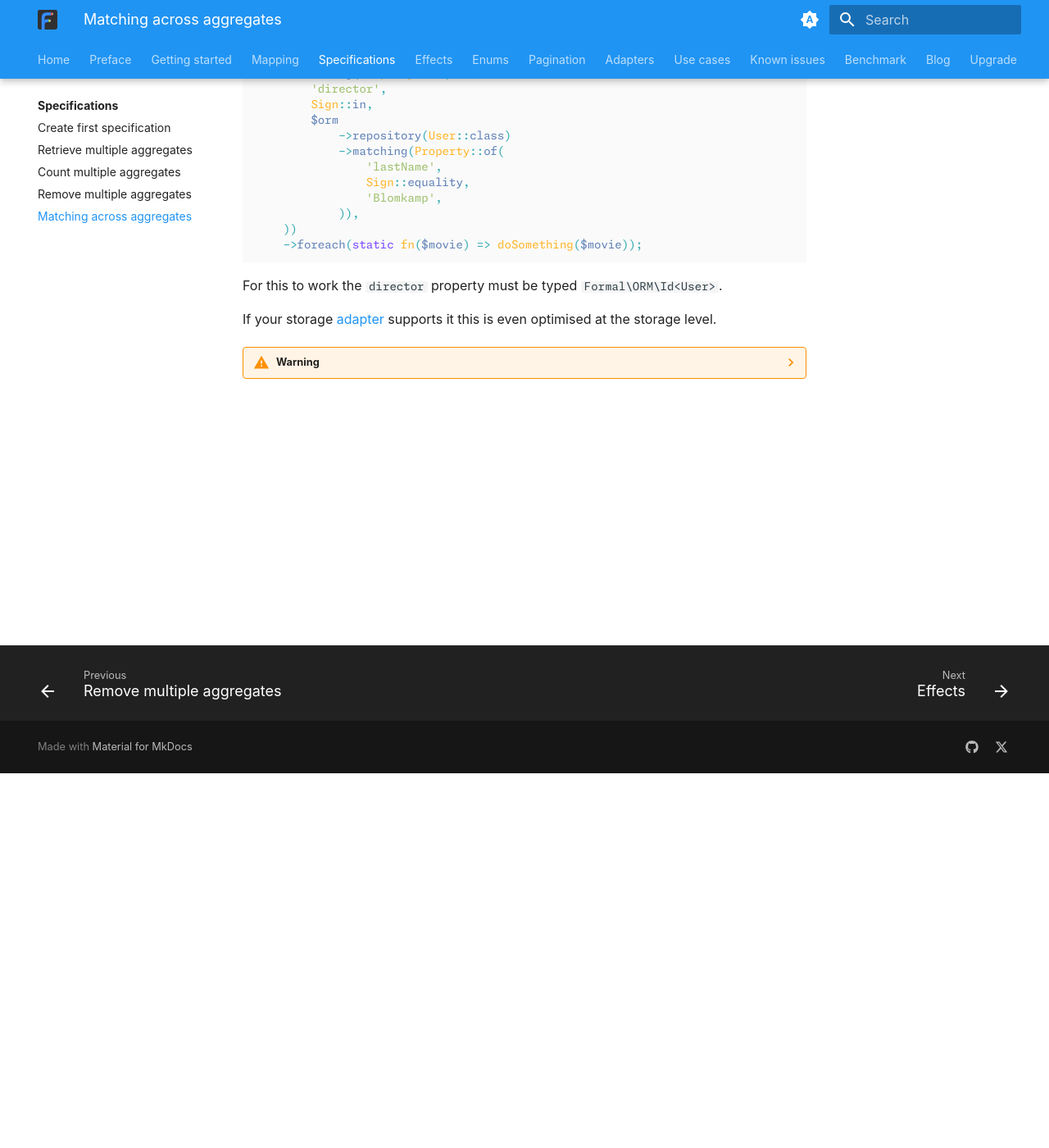
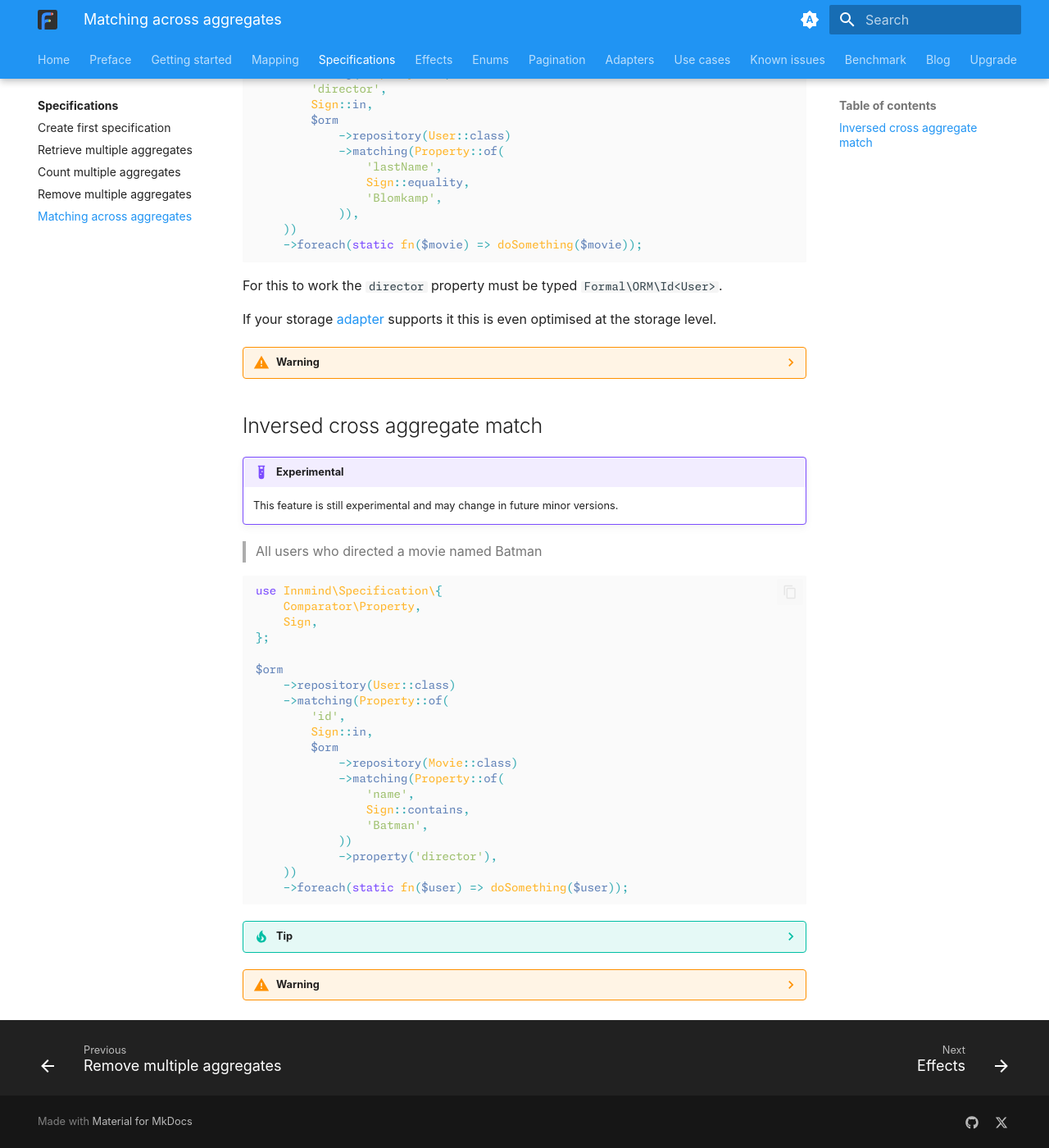
Before and after one commit to formal-php/orm, an MkDocs documentation site: the page built from documentation/specifications/cross-matching.md, in a window 1280 px wide and 1400 px high, scrolled down 457 px. Shown: the whole window at 82% size. Built offline with MkDocs 1.6.1 and Material for MkDocs 9.7.7, drawn with Linux system fonts in a browser that asks for light colours; plug-ins that fetch from the network failed and are left out.

Commit message:
add documentation

````diff
--- a/documentation/specifications/cross-matching.md
+++ b/documentation/specifications/cross-matching.md
@@ -38,3 +38,66 @@ If your storage [adapter](../adapters/index.md) supports it this is even optimis
     Only [SQL](../adapters/sql.md) is able to optimize this at the storage level.
 
     It still works with [Elasticsearch](../adapters/elasticsearch.md) and [Filesystem](../adapters/filesystem.md) but Formal will fetch the matching ids in memory and use them as input value.
+
+## Inversed cross aggregate match
+
+!!! example "Experimental"
+    This feature is still experimental and may change in future minor versions.
+
+> All users who directed a movie named Batman
+
+```php
+use Innmind\Specification\{
+    Comparator\Property,
+    Sign,
+};
+
+$orm
+    ->repository(User::class)
+    ->matching(Property::of(
+        'id',
+        Sign::in,
+        $orm
+            ->repository(Movie::class)
+            ->matching(Property::of(
+                'name',
+                Sign::contains,
+                'Batman',
+            ))
+            ->property('director'),
+    ))
+    ->foreach(static fn($user) => doSomething($user));
+```
+
+??? tip
+    This is an optimized version of:
+
+    ```php
+    use Formal\ORM\Id;
+    use Innmind\Specification\{
+        Comparator\Property,
+        Sign,
+    };
+
+    $orm
+        ->repository(User::class)
+        ->matching(Property::of(
+            'id',
+            Sign::in,
+            $orm
+                ->repository(Movie::class)
+                ->matching(Property::of(
+                    'name',
+                    Sign::contains,
+                    'Batman',
+                ))
+                ->sequence()
+                ->map(static fn($movie): Id => $movie->director()),
+        ))
+        ->foreach(static fn($user) => doSomething($user));
+    ```
+
+    This loads every director `Id` in memory before sending it back to the new query. While the optimized version applies it directly at the adapter level.
+
+??? warning
+    The same warning as above applies on this feature.
````
